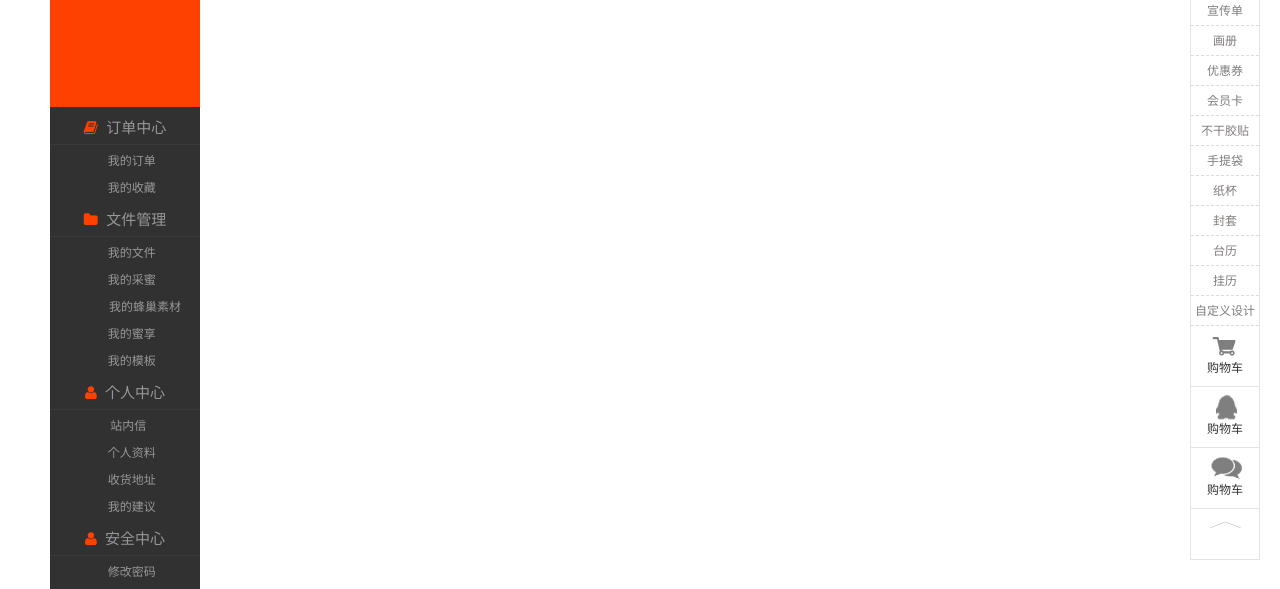
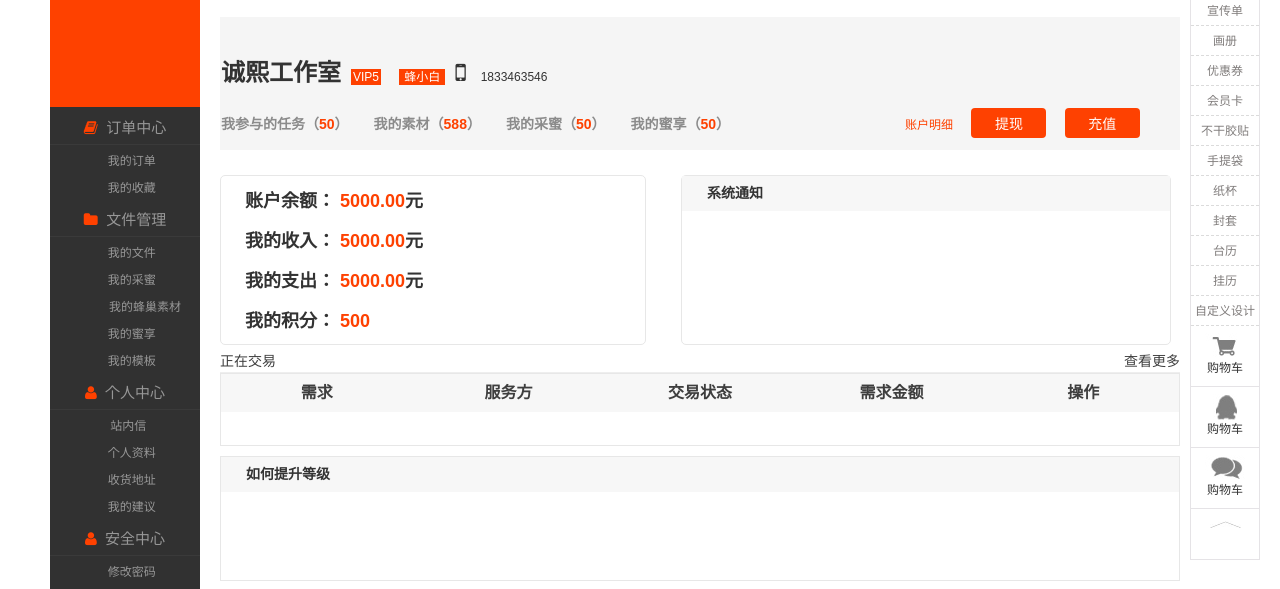
Before and after one commit to 503945930/mfwy, a website: page person/person.html in a window 1280 px wide. Shown: the part 194-783 px from the top of the page. Drawn offline with Linux system fonts and the light colour scheme.

Commit message:
11-2    12：46

```diff
--- a/mfwy.txt
+++ b/mfwy.txt
@@ -53,7 +53,7 @@ person/      ---个人中心    正在做
   css/common.css
   public/ html
   person.html
-  register.html  --用户注册中心
+  register.html  --用户注册中心   完成 xj
 
 
 
--- /dev/null
+++ b/person/css/person.css
@@ -0,0 +1,28 @@
+
+.clear{
+    clear: both;}
+
+.center{width:1000px;height:840px;float:left;padding:20px;}
+.center .info{width:100%;height:133px;background:#f5f5f5;border:1px solid transparent}
+.center .info .grxx{margin-top:40px;}
+.center .info .name{font-size: 24px;font-weight: 700;line-height: 1em;}
+.center .info .vip{display: inline-block;padding:2px ;background:#fe4101;color:#fff;line-height: 1em;margin:0 10px;}
+.center .info .dengji{display: inline-block;padding:2px 5px;background:#fe4101;color: #fff;margin:0 5px;line-height: 1em;}
+.center .info .fa-mobile-phone{margin:2px 15px 0 5px;}
+.center .info .my{margin-top: 25px;color:#8b8b8b;font-weight: 600;font-size: 14px;float: left}
+.center .info .my li{float:left;margin-right:25px;}
+.center .info .my li span{color:#fe4101}
+.center .info .right{width:240px;margin-left:150px;float: left;margin-top:25px;}
+.center .info .btn{width:75px;height:30px;display: inline-block;background: #fe4101;color:#fff;margin-left:15px;border:none;margin-top:-5px;}
+
+
+.center .yue{float:left;width:426px;height:170px;border:1px solid #e7e7e7;margin-top:25px;border-radius: 5px;padding:5px;}
+.center .yue p{margin-left: 19px;line-height: 40px;font-weight: 600;font-size: 18px;}
+.center .yue p span{color:#fe4101}
+.center .tongzhi{width:490px;height:170px;margin-top:25px;float:left;margin-left:35px;border:1px solid #e7e7e7;border-radius: 5px;}
+.center .tongzhi .title{width:100%;display: inline-block;height:35px;font-weight: 600;font-size: 14px;padding-left: 25px;background:#f7f7f7;line-height: 35px;}
+.center .jiaoyi{width:100%;min-height: 73px;max-height:300px;border:1px solid #e7e7e7;}
+.center .jiaoyi ul{display: block;width:100%;height:38px;background:#f7f7f7;}
+.center .jiaoyi ul li{color:#3e3e3e;display: inline-block;width:20%;height:38px;text-align: center;float:left;font-size: 16px;font-weight: 600;line-height: 38px;}
+.center .tsdj{width:100%;height:125px;border:1px solid #e7e7e7;margin-top:10px;}
+.center .tsdj .title{width:100%;display: inline-block;height:35px;font-weight: 600;font-size: 14px;padding-left: 25px;background:#f7f7f7;line-height: 35px;}
--- a/person/person.html
+++ b/person/person.html
@@ -10,6 +10,7 @@
     <link rel="stylesheet" href="../bower_components/bootstrap/dist/css/bootstrap.min.css" />
     <link rel="stylesheet" href="../bower_components/font-awesome/css/font-awesome.min.css" />
     <link rel="stylesheet" href="../common/css/common.css" />
+    <link rel="stylesheet" href="css/person.css"/>
     <!--[if lt IE 9]>
     <script src="../lib/html5shiv/html5shiv.js"></script>
     <script src="../lib/respond-1.4.2/respond.js"></script>
@@ -25,7 +26,50 @@
 <div class="content" style="width:1180px;height:900px;margin: 0 auto;">
     <div class="include" data-include='left-person'></div>
     <div class="include" data-include='right-float'></div>
-    <div class=""></div>
+
+    <div class="center">
+           <div class="info">
+                  <p class="grxx"><span class="name">诚熙工作室</span><span class="vip">VIP5</span>
+                      <span class="dengji">蜂小白</span><span class="fa fa-mobile-phone fa-2x"></span>1833463546</p>
+                  <ul class="my">
+               <li >我参与的任务（<span >50</span>）</li>
+               <li >我的素材（<span >588</span>）</li>
+               <li >我的采蜜（<span >50</span>）</li>
+               <li >我的蜜享（<span >50</span>）</li>
+               </ul>
+               <div class="right">
+                   <a href="" style="color:#fe4101;">账户明细</a>
+                   <button class="tixian btn" type="button">提现</button>
+                   <button class="chongzhi btn" type="button">充值</button>
+               </div>
+               <div class="clear"></div>
+           </div>
+        <div class="yue">
+                <p >账户余额： <span>5000.00</span>元</p>
+            <p >我的收入： <span>5000.00</span>元</p>
+            <p >我的支出： <span>5000.00</span>元</p>
+            <p >我的积分： <span>500</span></p>
+        </div>
+        <div class="tongzhi">
+            <p class="title">系统通知</p>
+        </div>
+        <div class="clear"></div>
+        <p style="margin-top:5px;float: left;color:#3e3e3e;font-size: 14px;font-weight: 500">正在交易</p><p style="margin-top:5px;float: right;color:#3e3e3e;font-size: 14px;font-weight: 500">查看更多</p>
+        <div class="clear"></div>
+        <hr style="margin: 0;"/>
+        <div class="jiaoyi">
+            <ul >
+                <li>需求</li>
+                <li>服务方</li>
+                <li>交易状态</li>
+                <li>需求金额</li>
+                <li>操作</li>
+            </ul>
+        </div>
+        <div class="tsdj">
+            <p class="title">如何提升等级</p>
+        </div>
+    </div>
 </div>
 <div class="footer">
     <div class="include" data-include='footer-quanguo'></div>
```
